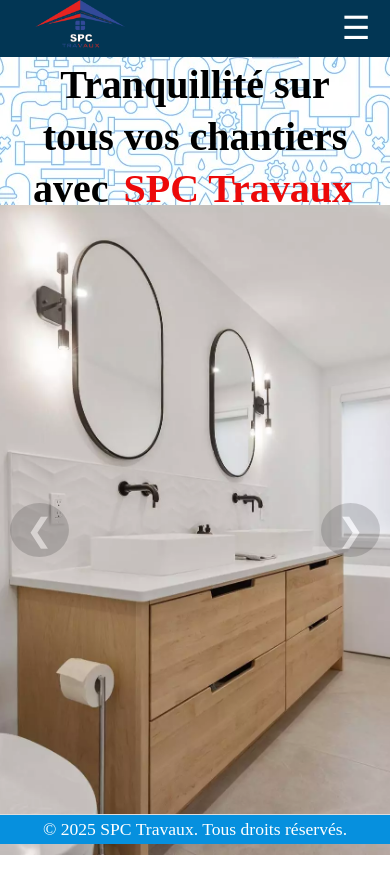
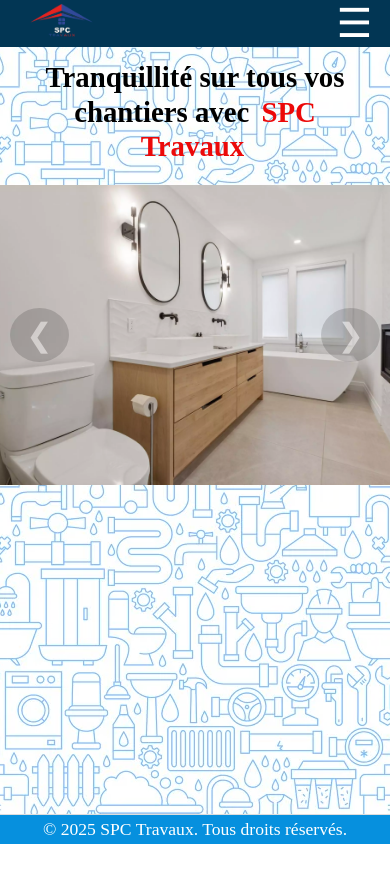
Before and after one commit to noufnouf/SPC-TRAVEAUX, a plain HTML site: page index.html in a window 390 px wide. After the commit the page ends 844 px from the top, so only its background shows below. Drawn offline with Linux system fonts and the light colour scheme.

Commit message:
Version stable et responsive pofiné au maximum

```diff
--- a/style.css
+++ b/style.css
@@ -297,28 +297,176 @@ footer {
   font-size: 1.1rem;
   line-height: 1.8;
 }
-@media (max-width: 1024px) {
+@media (max-width: 1115px) {
   /* Tablettes */
-}
+   /* Header */
+   .header-content {
+    width: 95%; /* un peu plus large */
+    padding: 0 1rem;
+  }
 
-@media (max-width: 768px) {
+  .logo {
+    width: 80px; /* réduit un peu le logo */
+  }
+
   nav {
-    position: relative; /* plus position absolute */
+    width: 100%; /* prends plus d'espace */
   }
 
   .nav-links {
-    opacity: 0;
-    visibility: hidden;
-    transform: translateY(-20px);
-    transition: all 0.3s ease;
-    display: flex;
+    gap: 15px; /* un peu plus d'espace entre les liens */
+  }
+
+  /* Hero */
+  .hero h1 {
+    font-size: 2.2rem; /* réduit légèrement le titre */
+  }
+
+  /* Slider */
+  .slide {
+    height: 500px; /* un peu moins haut pour mieux s'adapter */
+  }
+
+  /* Footer reste pareil */
+}
+@media (max-width: 945px) {
+  .header-content {
+    width: 90%;
+    padding: 0 1rem;
+  }
+
+  .logo {
+    width: 70px; /* plus petit pour être visible */
+  }
+
+  nav {
+    width: 100%;
+  }
+
+  .nav-links a {
+    font-size: 13px; /* réduire la taille du texte du menu pour qu'on voie bien la différence */
+  }
+
+  .hero h1 {
+    font-size: 2rem; /* bien plus petit */
+  }
+
+  .slide {
+    height: 450px; /* baisser clairement la hauteur */
+  }
+}
+@media (max-width: 900px) {
+  .header-content {
+    width: 92%;
+    padding: 0 1rem;
+  }
+
+  .logo {
+    width: 75px;
+  }
+
+  nav {
+    width: 100%;
+  }
+
+  .nav-links {
+    gap: 8px;
+    font-size: 14px;
+  }
+
+  .hero h1 {
+    font-size: 2rem;
+  }
+
+  .slide {
+    height: 480px;
+  }
+}
+@media (max-width: 842px) {
+  /* Header */
+  .header-content {
+    width: 90%;
+    padding: 0 0.8rem;
+  }
+
+  .logo {
+    width: 65px;
+  }
+
+  nav {
+    width: 100%;
+  }
+
+  .nav-links {
+    gap: 8px;
+  }
+
+  .nav-links a {
+    font-size: 12px;
+  }
+
+  /* Hero */
+  .hero h1 {
+    font-size: 1.9rem;
+    line-height: 1.2;
+  }
+
+  /* Slider */
+  .slide {
+    height: 400px;
+  }
+}
+@media (max-width: 805px) {
+  /* Header */
+  .header-content {
+    width: 90%;
+    padding: 0 0.5rem;
+  }
+
+  .logo {
+    width: 60px;
+  }
+
+  nav {
+    width: 100%;
+  }
+
+  .nav-links {
+    gap: 6px;
+  }
+
+  .nav-links a {
+    font-size: 11.5px;
+  }
+
+  /* Hero */
+  .hero h1 {
+    font-size: 1.8rem;
+    line-height: 1.2;
+  }
+
+  /* Slider */
+  .slide {
+    height: 380px;
+  }
+}
+@media (max-width: 768px) {
+  nav {
+    position: relative;
+  }
+
+  .nav-links {
+    display: none;
     flex-direction: column;
     background: #023653;
     width: 100%;
     position: absolute;
     top: 100%;
     left: 0;
-    z-index: 999;
+    opacity: 0;
+    visibility: hidden;
+    transform: translateY(-20px);
+    transition: all 0.3s ease;
   }
 
   .nav-links.active {
@@ -335,12 +483,60 @@ footer {
 
   .menu-toggle {
     display: block;
-    font-size: 2rem;
+    font-size: 2.5rem;
     color: white;
     cursor: pointer;
   }
+
+  .logo {
+    width: 60px; /* vraiment plus petit sur mobile */
+  }
+
+  .hero h1 {
+    font-size: 1.8rem;
+    line-height: 1.2;
+  }
+
+  .slide {
+    height: 400px;
+  }
 }
 
-@media (max-width: 480px) {
+
   /* Mobiles petits formats */
-}
+  @media (max-width: 480px) {
+    /* Header */
+    .header-content {
+      width: 95%;
+      padding: 0 0.5rem;
+    }
+
+    .logo {
+      width: 70px; /* encore plus petit pour petits écrans */
+    }
+
+    .menu-toggle {
+      font-size: 2.5rem; /* plus gros pour qu'on puisse cliquer facilement */
+    }
+
+    .nav-links li {
+      padding: 0.8rem 0;
+    }
+
+    /* Hero */
+    .hero {
+      margin-top: 20px;
+    }
+
+    .hero h1 {
+      font-size: 1.8rem; /* plus petit titre */
+      line-height: 1.2;
+    }
+
+    /* Slider */
+    .slide {
+      height: 300px; /* plus bas pour ne pas prendre tout l'écran */
+    }
+
+    /* Footer reste pareil, compact */
+  }
```
